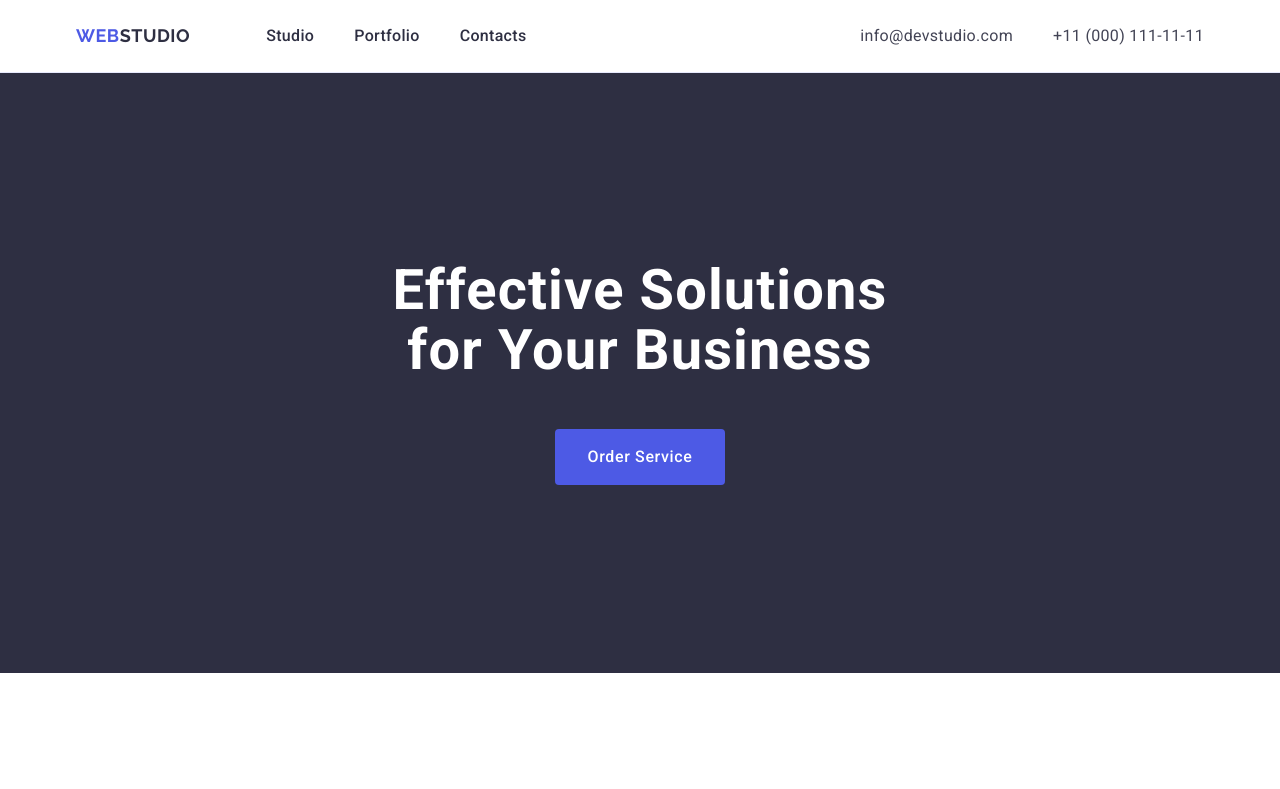
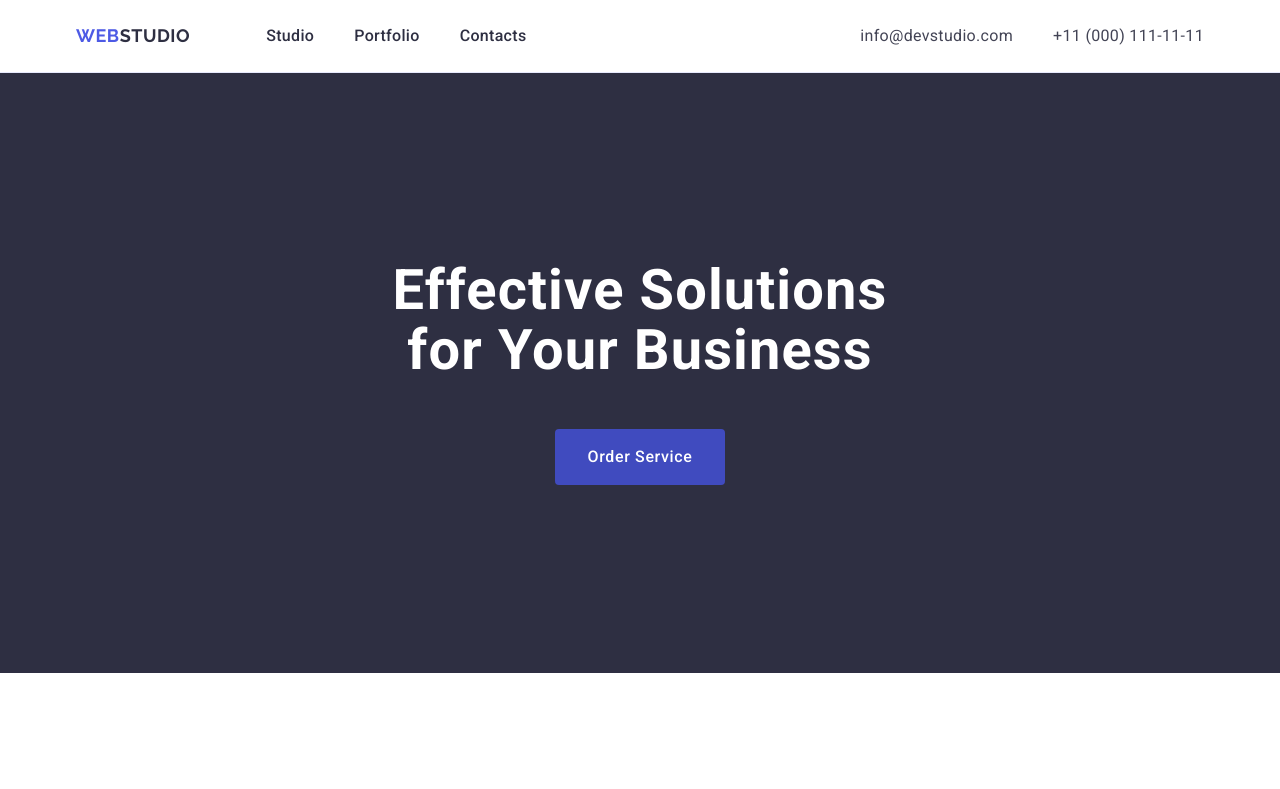
Before and after one commit to AnitaPrzedwojewska/goit-markup-hw-03, a plain HTML site: page index.html in a window 1280 px wide. In both pictures the pointer is over the button "Order Service". Shown: the top 789 px of the page. Drawn offline with nearby package versions, Linux system fonts and the light colour scheme.

Commit message:
Fixed bug in css - button:hover,:focus,:active

```diff
--- a/css/style.css
+++ b/css/style.css
@@ -87,12 +87,6 @@ img {
     letter-spacing: 0.04em;
     border-radius: 4px;
 }
-.btn:hover,
-.btn:focus,
-.btn:active {
-    color: var(--WHITE);
-    background-color: var(--PRESSED-STATE);
-}
 .visually-hidden {
   position: absolute;
   width: 1px;
@@ -181,6 +175,12 @@ img {
     border: none;
     cursor: pointer;
 }
+.btn.order:hover,
+.btn.order:focus,
+.btn.order:active {
+    color: var(--WHITE);
+    background-color: var(--PRESSED-STATE);
+}
 /* ---------------------------- OUR PHILOSOPHY */
 .list-our-philosophy {
     gap: var(--GAP-BASIC);
@@ -236,6 +236,8 @@ img {
 .btn.filters:hover,
 .btn.filters:focus,
 .btn.filters:active {
+    color: var(--WHITE);
+    background-color: var(--PRESSED-STATE);
     border: 1px solid transparent;
 }
 .list-portfolio {
```
